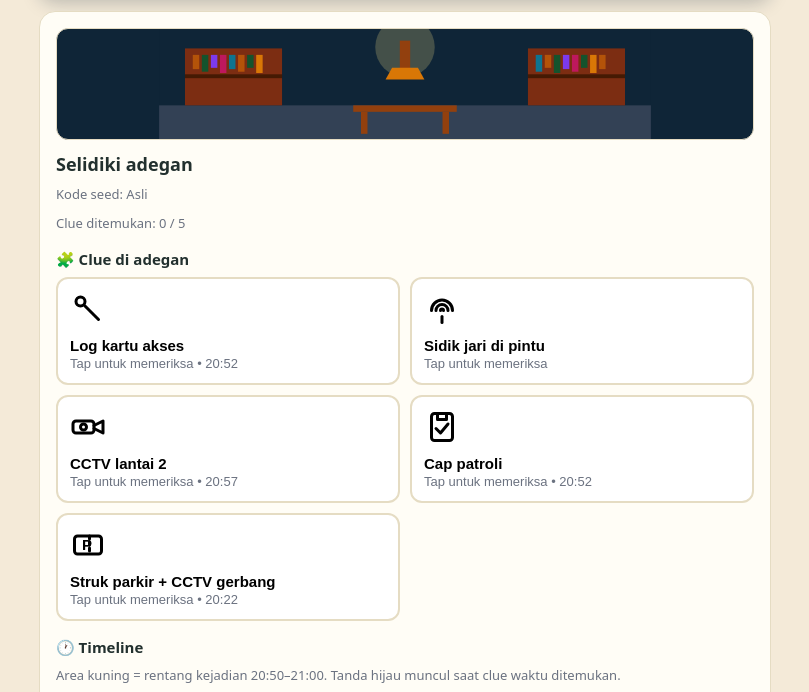
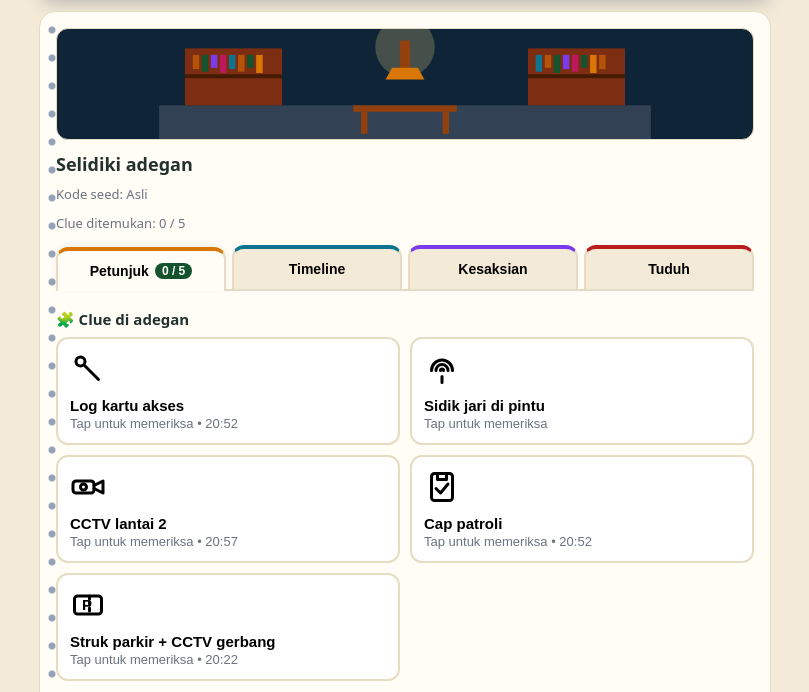
Before and after one commit to alamaby/html5-games, a plain HTML site: page alibi-breaker/index.html in a window 1280 px wide. Both pictures are taken after a click on the button "Mulai menyelidiki →". Shown: the part 93-785 px from the top of the page, without its empty margins (235-1044 px from the left). Drawn offline with Linux system fonts and the light colour scheme.

Commit message:
feat(alibi-breaker): notebook UI with bookmark tabs (Petunjuk, Timeline, Kesaksian, Tuduh)

```diff
--- a/alibi-breaker/index.html
+++ b/alibi-breaker/index.html
@@ -28,6 +28,21 @@
   .scene svg{display:block;width:100%;height:auto}
   .scene-compact svg{max-height:110px}
   .case-file{border-top:6px solid var(--gold)}
+  /* NOTEBOOK — kertas bergaris + jilid spiral (CSS saja, tanpa gambar). */
+  .notebook{position:relative;padding-left:30px;background-color:#fffdf6;background-image:linear-gradient(90deg,transparent 0,transparent 22px,rgba(217,119,6,.28) 22px,rgba(217,119,6,.28) 24px,transparent 24px),repeating-linear-gradient(transparent 0,transparent 27px,rgba(20,83,45,.08) 27px,rgba(20,83,45,.08) 28px)}
+  .notebook::before{content:"";position:absolute;left:8px;top:12px;bottom:12px;width:8px;background-image:radial-gradient(circle at 4px 6px,#94a3b8 3px,transparent 4px);background-size:8px 28px;background-repeat:repeat-y}
+  .tabs{display:flex;gap:6px;margin-top:12px;border-bottom:2px solid var(--line)}
+  .tab{flex:1 1 0;min-height:44px;border:2px solid var(--line);border-bottom:0;border-radius:12px 12px 0 0;background:#f4ead8;padding:10px 6px;font-weight:700;font-size:14px;cursor:pointer;display:flex;align-items:center;justify-content:center;gap:6px;flex-wrap:wrap}
+  .tab[data-tab="clues"]{border-top:4px solid #d97706}
+  .tab[data-tab="timeline"]{border-top:4px solid #0e7490}
+  .tab[data-tab="suspects"]{border-top:4px solid #7c3aed}
+  .tab[data-tab="accuse"]{border-top:4px solid #b91c1c}
+  .tab.active{background:#fffdf6;transform:translateY(2px);box-shadow:0 -2px 6px rgba(0,0,0,.06)}
+  .tab-badge{background:var(--teal);color:#fff;border-radius:999px;padding:1px 7px;font-size:12px;min-width:20px;text-align:center}
+  .tab-badge:empty{display:none}
+  .tab-panel{padding-top:2px}
+  .hint-bar{margin-top:14px;border-top:2px dashed var(--line);padding-top:4px}
+  .hint-bar .meta{margin-top:6px}
   .btn,.clue,.suspect,.chip,.pill{transition:transform .12s ease,box-shadow .12s ease,border-color .12s ease}
   .btn:active,.clue:active,.suspect:active{transform:translateY(1px)}
   .clue:hover,.suspect:hover{border-color:var(--teal2);box-shadow:0 4px 12px rgba(20,83,45,.12)}
@@ -53,6 +68,8 @@
     header>div:last-child{display:flex;gap:6px;flex-wrap:wrap}
     h1{font-size:20px}
     .card{padding:14px}
+    .notebook{padding-left:26px}
+    .tab{font-size:13px;padding:8px 4px}
     .mode-row{gap:6px}
   }
   @media(orientation:landscape) and (max-height:500px){
@@ -142,36 +159,55 @@
     <button class="btn" id="btn-start" type="button">Mulai menyelidiki →</button>
   </section>
 
-  <!-- PLAY -->
-  <section class="card hidden" id="screen-play">
+  <!-- PLAY — buku catatan: tab bookmark, panel hanya disembunyikan,
+       state (clue ditemukan, tersangka/bukti terpilih) tidak di-reset. -->
+  <section class="card notebook hidden" id="screen-play">
     <div class="scene scene-compact" id="scene-play" aria-hidden="true"></div>
     <h2 id="play-title">Selidiki adegan</h2>
     <p class="meta" id="play-seed-line"></p>
     <p class="meta" id="clue-progress">Clue ditemukan: 0 / 5</p>
 
+    <div class="tabs" role="tablist" aria-label="Bagian buku catatan">
+      <button class="tab active" id="btn-tab-clues" type="button" role="tab" aria-selected="true" data-tab="clues"><span class="tab-label" id="tab-label-clues">Petunjuk</span><span class="tab-badge" id="badge-clues"></span></button>
+      <button class="tab" id="btn-tab-timeline" type="button" role="tab" aria-selected="false" data-tab="timeline"><span class="tab-label" id="tab-label-timeline">Timeline</span><span class="tab-badge" id="badge-timeline"></span></button>
+      <button class="tab" id="btn-tab-suspects" type="button" role="tab" aria-selected="false" data-tab="suspects"><span class="tab-label" id="tab-label-suspects">Kesaksian</span><span class="tab-badge" id="badge-suspects"></span></button>
+      <button class="tab" id="btn-tab-accuse" type="button" role="tab" aria-selected="false" data-tab="accuse"><span class="tab-label" id="tab-label-accuse">Tuduh</span><span class="tab-badge" id="badge-accuse"></span></button>
+    </div>
+
+    <div class="tab-panel" id="panel-clues" role="tabpanel">
       <h3 id="clue-heading">🧩 Clue di adegan</h3>
       <div class="grid" id="clue-grid"></div>
       <div class="detail hidden" id="clue-detail"></div>
+    </div>
 
+    <div class="tab-panel hidden" id="panel-timeline" role="tabpanel">
       <h3 id="timeline-heading">🕐 Timeline</h3>
       <p class="meta" id="timeline-note">Area kuning = rentang kejadian 20.50–21.00. Tanda hijau muncul saat clue waktu ditemukan.</p>
       <div class="timeline" id="timeline">
         <div class="window" id="timeline-window"></div>
       </div>
       <div class="timeline-labels"><span id="timeline-start-label">20.20</span><span id="timeline-window-label">20.50–21.00</span><span id="timeline-end-label">21.00</span></div>
+    </div>
 
+    <div class="tab-panel hidden" id="panel-suspects" role="tabpanel">
       <h3 id="suspect-heading">👥 Tersangka dan alibi</h3>
       <p class="meta" id="suspect-note">Tap kartu untuk memilih tersangka yang akan dituduh.</p>
       <div class="grid" id="suspect-grid"></div>
+    </div>
 
+    <div class="tab-panel hidden" id="panel-accuse" role="tabpanel">
       <h3 id="accuse-heading">⚖️ Tuduh</h3>
       <p class="meta" id="accuse-note">Pilih tersangka, lalu pilih bukti pematah dari clue yang sudah ditemukan.</p>
       <div id="accuse-clues"></div>
       <p class="meta" id="accuse-summary"></p>
       <button class="btn" id="btn-accuse" type="button" disabled>Tuduh</button>
+      <div class="msg bad hidden" id="wrong-box"></div>
+    </div>
+
+    <div class="hint-bar">
       <button class="btn secondary small" id="btn-hint" type="button">💡 Minta hint</button>
       <p class="meta" id="hint-text"></p>
-    <div class="msg bad hidden" id="wrong-box"></div>
+    </div>
   </section>
 
   <!-- RESULT -->
@@ -588,6 +624,7 @@ const UI = {
     hintUsed: "Hint dipakai: ", noMoreHints: "Hint sudah habis (2/2).",
     wrongSuspect: "Belum tepat. ", wrongClue: "Tersangkanya benar, tapi bukti itu hanya pendukung, bukan pematah utama. Coba lagi dengan bukti yang mematahkan alibi secara langsung.",
     saved: "Tersimpan lokal: bintang Kasus 1 = ",
+    tabClues: "Petunjuk", tabTimeline: "Timeline", tabSuspects: "Kesaksian", tabAccuse: "Tuduh",
     footer: "Prototipe Level 1 • Judul kerja, bukan final • Tanpa gore • Save lokal di perangkat ini (ab_save_v1) • SDK portal ditambahkan pada build portal, bukan pada prototipe lokal ini.",
     modeHeading: "Mode main", modeOriginal: "Kasus Asli", modeRandom: "🎲 Acak", modeDaily: "📅 Harian", useSeed: "Pakai seed",
     seedPlaceholder: "Kode seed, mis. AB-482913", bestRandom: " • Acak terbaik: ", bestDaily: " • Harian: ",
@@ -613,6 +650,7 @@ const UI = {
     hintUsed: "Hints used: ", noMoreHints: "No hints left (2/2).",
     wrongSuspect: "Not quite. ", wrongClue: "Right suspect, but that evidence only supports the case — it is not the main breaker. Try again with evidence that directly breaks the alibi.",
     saved: "Saved locally: Case 1 stars = ",
+    tabClues: "Clues", tabTimeline: "Timeline", tabSuspects: "Testimonies", tabAccuse: "Accuse",
     footer: "Level 1 prototype • Working title, not final • No gore • Local save on this device (ab_save_v1) • Portal SDK is added on the portal build, not on this local prototype.",
     modeHeading: "Game mode", modeOriginal: "Original Case", modeRandom: "🎲 Random", modeDaily: "📅 Daily", useSeed: "Use seed",
     seedPlaceholder: "Seed code, e.g. AB-482913", bestRandom: " • Random best: ", bestDaily: " • Daily: ",
@@ -633,6 +671,7 @@ let attempts = 0;
 let hintIndex = 0;
 let audioCtx = null;
 let lastSolvedStars = 0;
+let activeTab = "clues";
 
 function t(key){ return UI[lang][key]; }
 function txt(obj){ return lang === "id" ? obj.id : obj.en; }
@@ -787,6 +826,25 @@ function renderResultTexts(){
   document.getElementById("save-note").textContent = t("saved") + lastSolvedStars + "★";
 }
 
+function setTab(tab){
+  activeTab = tab;
+  ["clues", "timeline", "suspects", "accuse"].forEach(function(t){
+    const panel = document.getElementById("panel-" + t);
+    const btn = document.getElementById("btn-tab-" + t);
+    if(panel) panel.classList.toggle("hidden", t !== tab);
+    if(btn){ btn.classList.toggle("active", t === tab); btn.setAttribute("aria-selected", t === tab ? "true" : "false"); }
+  });
+  if(tab === "timeline") renderTimeline();
+}
+function updateTabBadges(){
+  const cb = document.getElementById("badge-clues");
+  const sb = document.getElementById("badge-suspects");
+  const ab = document.getElementById("badge-accuse");
+  if(cb) cb.textContent = found.size + " / " + activeCase.clues.length;
+  if(sb) sb.textContent = selectedSuspect ? "✓" : "";
+  if(ab) ab.textContent = (selectedSuspect && selectedClue) ? "✓" : (selectedSuspect || selectedClue ? "1/2" : "");
+}
+
 function renderStatic(){
   const w = activeWindow();
   document.getElementById("subtitle").textContent = currentMode === "original" ? t("subtitle") : "Level 1 — " + (lang === "id" ? activeCase.setting_id : activeCase.setting_en) + " • " + seedCode(currentSeed);
@@ -806,6 +864,10 @@ function renderStatic(){
   document.getElementById("timeline-window-label").textContent = fmtTime(w.start) + "–" + fmtTime(w.end);
   document.getElementById("timeline-end-label").textContent = fmtTime(w.timelineEnd);
   document.getElementById("btn-start").textContent = t("start");
+  document.getElementById("tab-label-clues").textContent = t("tabClues");
+  document.getElementById("tab-label-timeline").textContent = t("tabTimeline");
+  document.getElementById("tab-label-suspects").textContent = t("tabSuspects");
+  document.getElementById("tab-label-accuse").textContent = t("tabAccuse");
   document.getElementById("play-title").textContent = t("playTitle");
   document.getElementById("clue-heading").textContent = t("clueHeading");
   document.getElementById("timeline-heading").textContent = t("timelineHeading");
@@ -879,6 +941,7 @@ function renderAccuseClues(){
 
 function updateProgress(){
   document.getElementById("clue-progress").textContent = t("clueProgress") + found.size + " / " + activeCase.clues.length;
+  updateTabBadges();
 }
 function updateAccuse(){
   const btn = document.getElementById("btn-accuse");
@@ -887,6 +950,7 @@ function updateAccuse(){
   if(!selectedSuspect) sum.textContent = t("selectSuspectFirst");
   else if(!selectedClue) sum.textContent = t("selectClueFirst") + " (" + (lang === "id" ? "tersangka: " : "suspect: ") + selectedSuspect + ")";
   else sum.textContent = (lang === "id" ? "Siap menuduh: " : "Ready to accuse: ") + selectedSuspect + " — " + (lang === "id" ? clueById(selectedClue).label_id : clueById(selectedClue).label_en);
+  updateTabBadges();
 }
 function renderTimeline(){
   const tl = document.getElementById("timeline");
@@ -932,10 +996,13 @@ function startCurrentCase(){
   // Untuk kasus Acak baru, tekan tombol Acak lagi di layar briefing.
   if(currentMode === "daily") { currentSeed = dailySeedWIB(); activeCase = buildCase(currentSeed); }
   lastSolvedStars = 0;
-  resetCase(); renderStatic(); renderTimeline(); updateAccuse();
+  resetCase(); renderStatic(); setTab("clues"); renderTimeline(); updateAccuse();
   beep(700, 0.12); showScreen("screen-play");
 }
 document.getElementById("btn-start").onclick = function(){ startCurrentCase(); };
+["clues", "timeline", "suspects", "accuse"].forEach(function(t){
+  document.getElementById("btn-tab-" + t).onclick = function(){ setTab(t); };
+});
 document.getElementById("btn-mode-original").onclick = function(){ setMode("original"); renderStatic(); };
 document.getElementById("btn-mode-random").onclick = function(){ setMode("random"); renderStatic(); };
 document.getElementById("btn-mode-daily").onclick = function(){ setMode("daily"); renderStatic(); };
```
Lines whose indentation alone changed are shown as unchanged.
